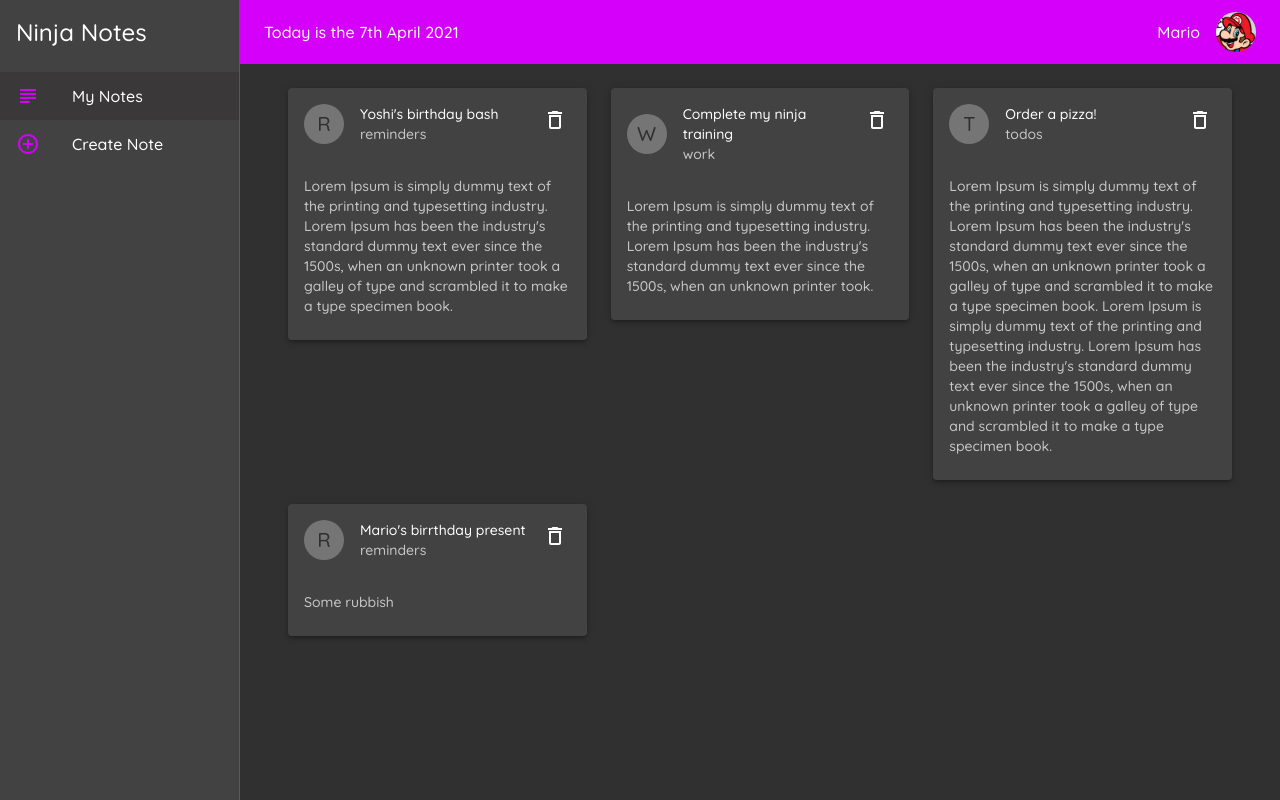
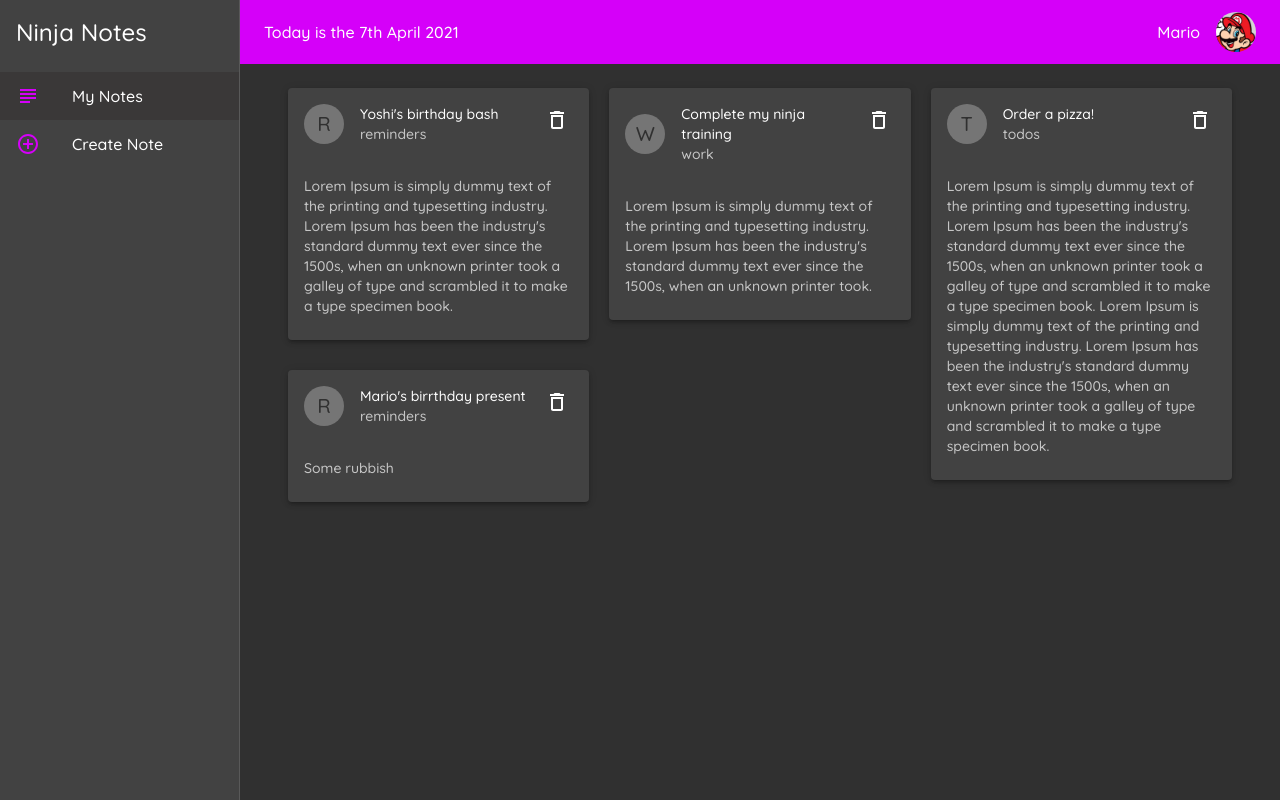
Before and after one commit to aosante/material-ui-playground, a React (Create React App) app: page / in a window 1280 px wide. Built offline with nearby package versions, Linux system fonts and the light colour scheme; data requests are answered from the project's data file.

Commit message:
implement masonry css

```diff
--- a/src/index.css
+++ b/src/index.css
@@ -4,4 +4,21 @@
   margin: 0;
   -webkit-font-smoothing: antialiased;
   -moz-osx-font-smoothing: grayscale;
+  background: #f9f9f9;
 }
+
+.my-masonry-grid {
+  display: -webkit-box; /* Not needed if autoprefixing */
+  display: -ms-flexbox; /* Not needed if autoprefixing */
+  display: flex;
+  margin-left: -20px; /* gutter size offset */
+  width: auto;
+}
+.my-masonry-grid_column {
+  padding-left: 20px; /* gutter size */
+  background-clip: padding-box;
+}
+.my-masonry-grid_column > div {
+  /* change div to reference your elements you put in <Masonry> */
+  margin-bottom: 30px;
+}
--- a/src/pages/Notes.jsx
+++ b/src/pages/Notes.jsx
@@ -1,5 +1,6 @@
 import { useEffect, useState } from 'react';
-import { Container, Grid } from '@material-ui/core';
+import { Container } from '@material-ui/core';
+import Masonry from 'react-masonry-css';
 import NoteCard from '../components/NoteCard';
 
 const BASE_URL = 'http://localhost:8000/notes';
@@ -22,15 +23,25 @@
     const newNotes = notes.filter((note) => note.id !== id);
     setNotes(newNotes);
   };
+
+  const breakpoints = {
+    default: 3,
+    1100: 2,
+    700: 1,
+  };
   return (
     <Container>
-      <Grid container spacing={3} alignItems="stretch" direction={'row'}>
+      <Masonry
+        breakpointCols={breakpoints}
+        className="my-masonry-grid"
+        columnClassName="my-masonry-grid_column"
+      >
         {notes.map((note) => (
-          <Grid item xs={12} md={6} lg={4} key={note.id}>
+          <div key={note.id}>
             <NoteCard deleteNote={handleDeleteNote} note={note} />
-          </Grid>
+          </div>
         ))}
-      </Grid>
+      </Masonry>
     </Container>
   );
 };
```
